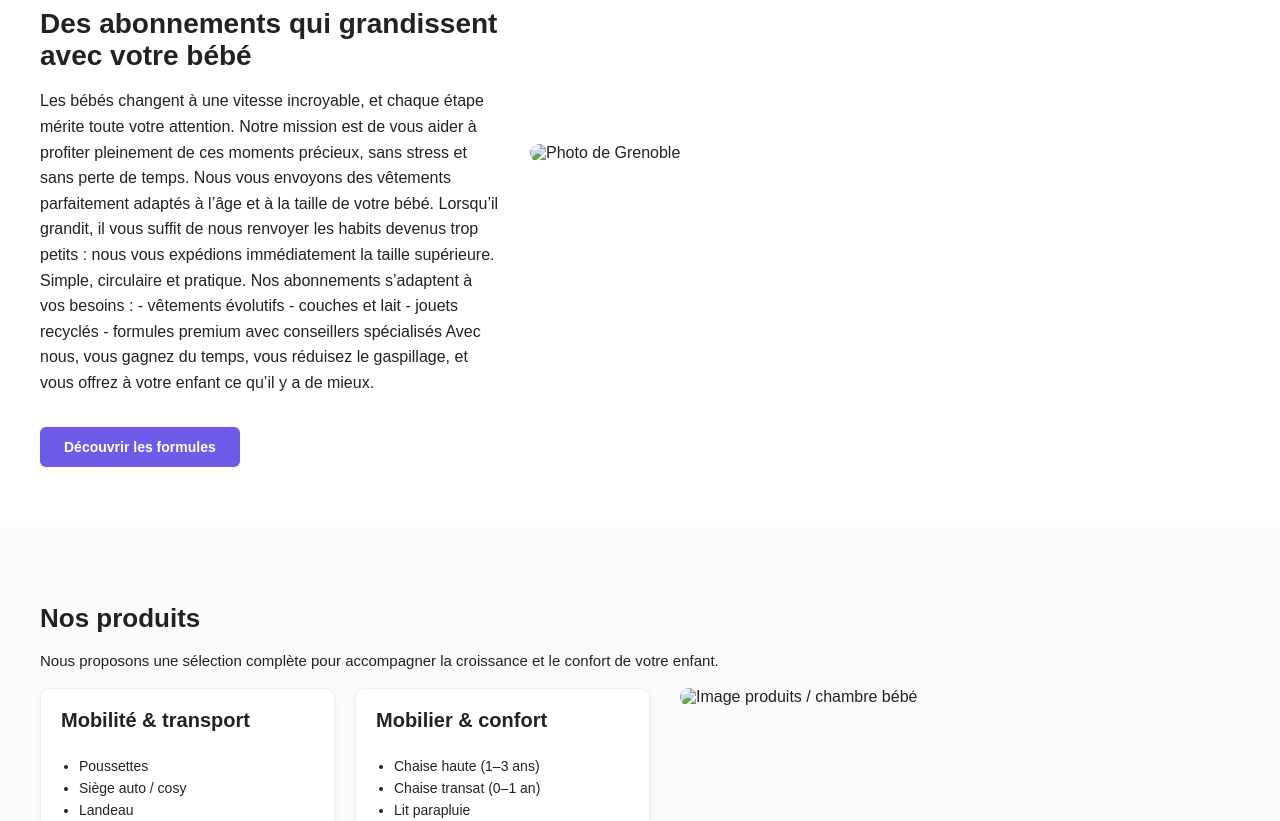
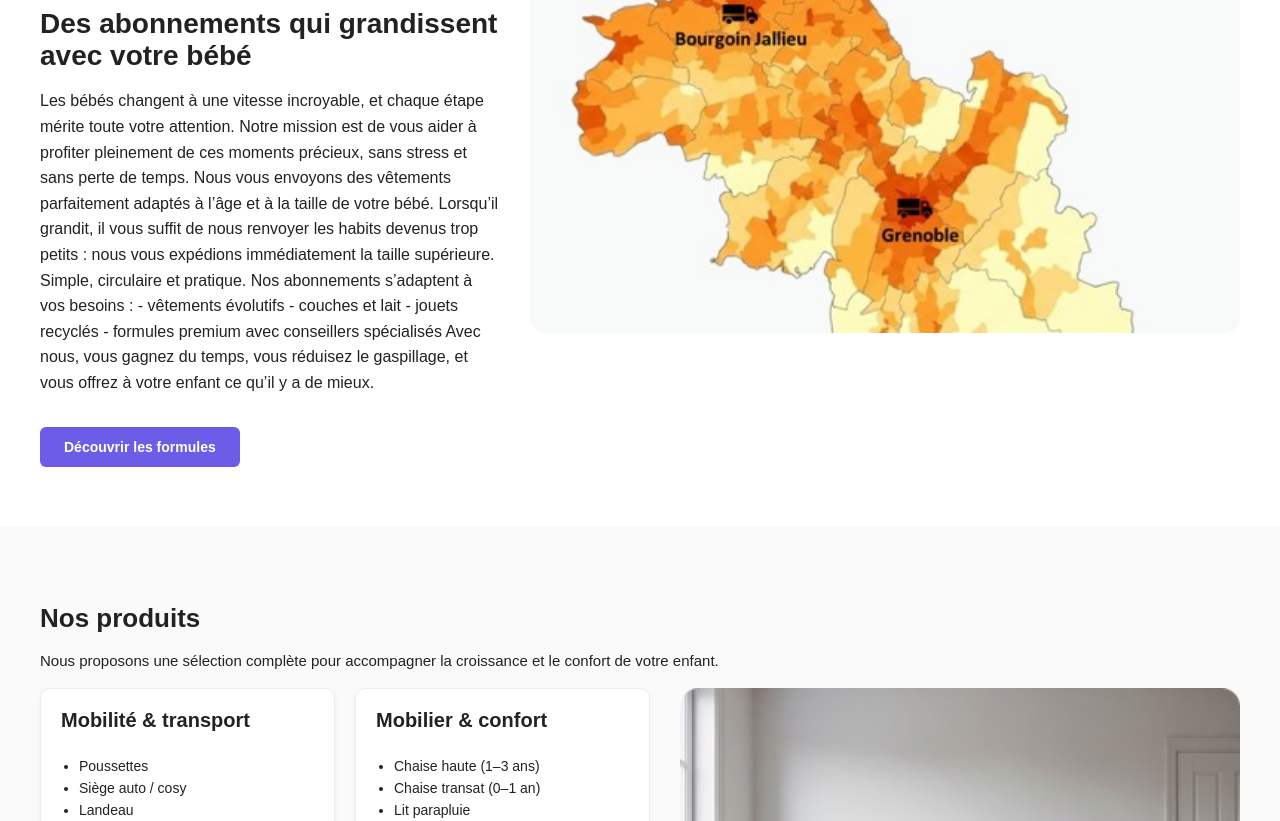
Before and after one commit to mrhxszo/Parent-Aise, a plain HTML site: page index.html in a window 1280 px wide. Shown: the part 286-1107 px from the top of the page. Drawn offline with Linux system fonts and the light colour scheme; the site is published under a folder, as on GitHub Pages, so addresses that start at the root find nothing.

Commit message:
image fix

```diff
--- a/index.html
+++ b/index.html
@@ -215,7 +215,7 @@
   </div>
 
   <div class="hero-images">
-    <img src="/image3.jpg" alt="Photo de Grenoble">
+    <img src="image3.jpg" alt="Photo de Grenoble">
   </div>
 
 </section>
@@ -268,7 +268,7 @@
     </div>
 
     <div class="product-image">
-      <img src="/image2.jpg" alt="Image produits / chambre bébé">
+      <img src="image2.jpg" alt="Image produits / chambre bébé">
     </div>
 
   </div>
@@ -349,7 +349,7 @@
 
   <!-- IMAGE 1 EN GRAND + ESPACE AVANT -->
   <div style="margin-top:40px;">
-    <img src="/image4.jpg"
+    <img src="image4.jpg"
          alt="Photo famille"
          style="width:100%; max-height:480px; object-fit:cover; border-radius:16px;">
   </div>
```
